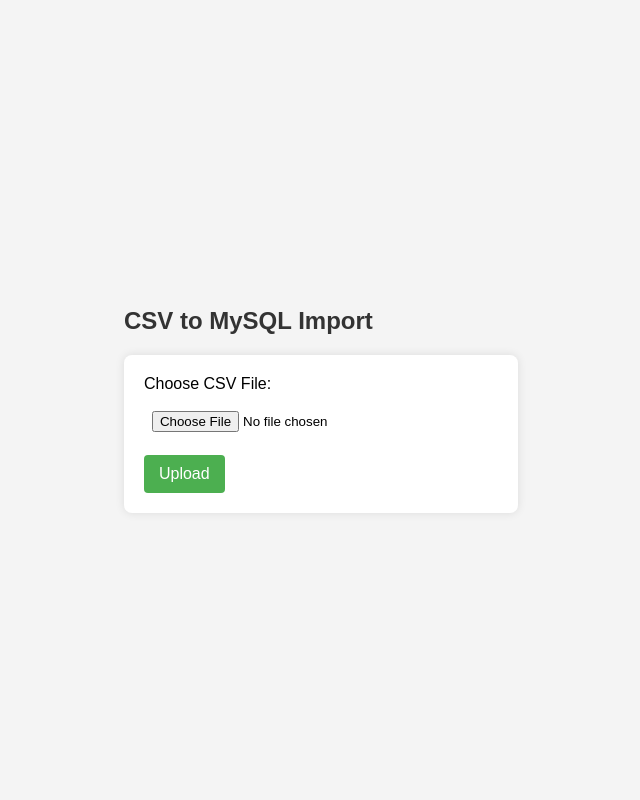
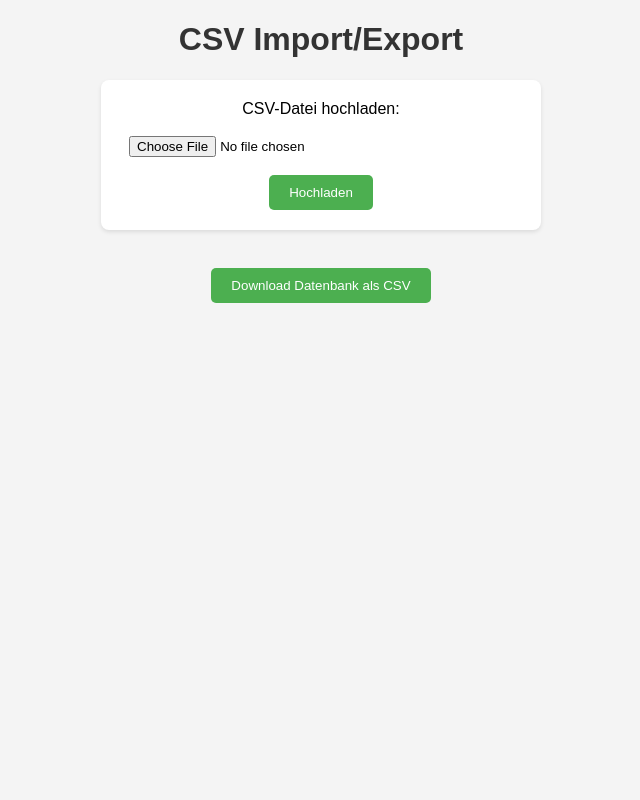
Before and after one commit to BKR-Projekttag-Gruppe-07/DWL-Yodeck-Frontend, a PHP site: page / in a window 1280 px wide. Shown: the whole page, without its empty margins (319-959 px from the left). Run offline with PHP 8.4, Linux system fonts and the light colour scheme.

Commit message:
Import Export funtssss

```diff
--- a/CSVimport/CSVsite/index.php
+++ b/CSVimport/CSVsite/index.php
@@ -3,67 +3,79 @@
 <head>
     <meta charset="UTF-8">
     <meta name="viewport" content="width=device-width, initial-scale=1.0">
-    <title>CSV to MySQL Import</title>
+    <title>CSV Import/Export</title>
     <style>
         body {
-            font-family: 'Arial', sans-serif;
-            background-color: #f4f4f4;
+            font-family: Arial, sans-serif;
             margin: 0;
             padding: 0;
-            display: flex;
-            align-items: center;
-            justify-content: center;
-            height: 100vh;
+            background-color: #f4f4f4;
         }
 
-        h2 {
+        h1 {
+            text-align: center;
             color: #333;
         }
 
         form {
+            text-align: center;
+            margin: 20px auto;
+            width: 80%;
+            max-width: 400px;
             background-color: #fff;
             padding: 20px;
             border-radius: 8px;
-            box-shadow: 0 0 10px rgba(0, 0, 0, 0.1);
+            box-shadow: 0 2px 4px rgba(0, 0, 0, 0.1);
         }
 
         label {
-            font-size: 16px;
+            display: block;
             margin-bottom: 10px;
-            display: block;
         }
 
-        input {
+        input[type="file"] {
+            display: block;
             width: 100%;
             padding: 8px;
-            margin-bottom: 15px;
-            box-sizing: border-box;
+            margin-bottom: 10px;
         }
 
-        button {
+        button[type="submit"],
+        a button {
+            display: inline-block;
             background-color: #4caf50;
-            color: white;
-            padding: 10px 15px;
+            color: #fff;
             border: none;
-            border-radius: 4px;
+            padding: 10px 20px;
             cursor: pointer;
-            font-size: 16px;
+            border-radius: 5px;
+            text-decoration: none;
+            transition: background-color 0.3s ease;
         }
 
-        button:hover {
+        button[type="submit"]:hover,
+        a button:hover {
             background-color: #45a049;
         }
     </style>
 </head>
 <body>
-    <div>
-        <h2>CSV to MySQL Import</h2>
+    <h1>CSV Import/Export</h1>
 
-        <form action="upload.php" method="post" enctype="multipart/form-data">
-            <label for="file">Choose CSV File:</label>
-            <input type="file" name="file" id="file">
-            <button type="submit" name="submit">Upload</button>
-        </form>
+    <!-- Formular zum Hochladen der CSV-Datei -->
+    <form action="upload.php" method="post" enctype="multipart/form-data">
+        <label for="file">CSV-Datei hochladen:</label>
+        <input type="file" name="file" id="file" accept=".csv">
+        <button type="submit">Hochladen</button>
+    </form>
+
+    <br>
+
+    <!-- Knopf zum Herunterladen der aktuellen Datenbank als CSV -->
+    <div style="text-align: center;">
+        <a href="export.php" download="mitarbeiter.csv">
+            <button>Download Datenbank als CSV</button>
+        </a>
     </div>
 </body>
 </html>
```
Also changed, not shown: CSVimport/CSVsite/export.php (added, +33 -0 lines), CSVimport/CSVsite/upload.php (+100 -49 lines), 1 other file.
